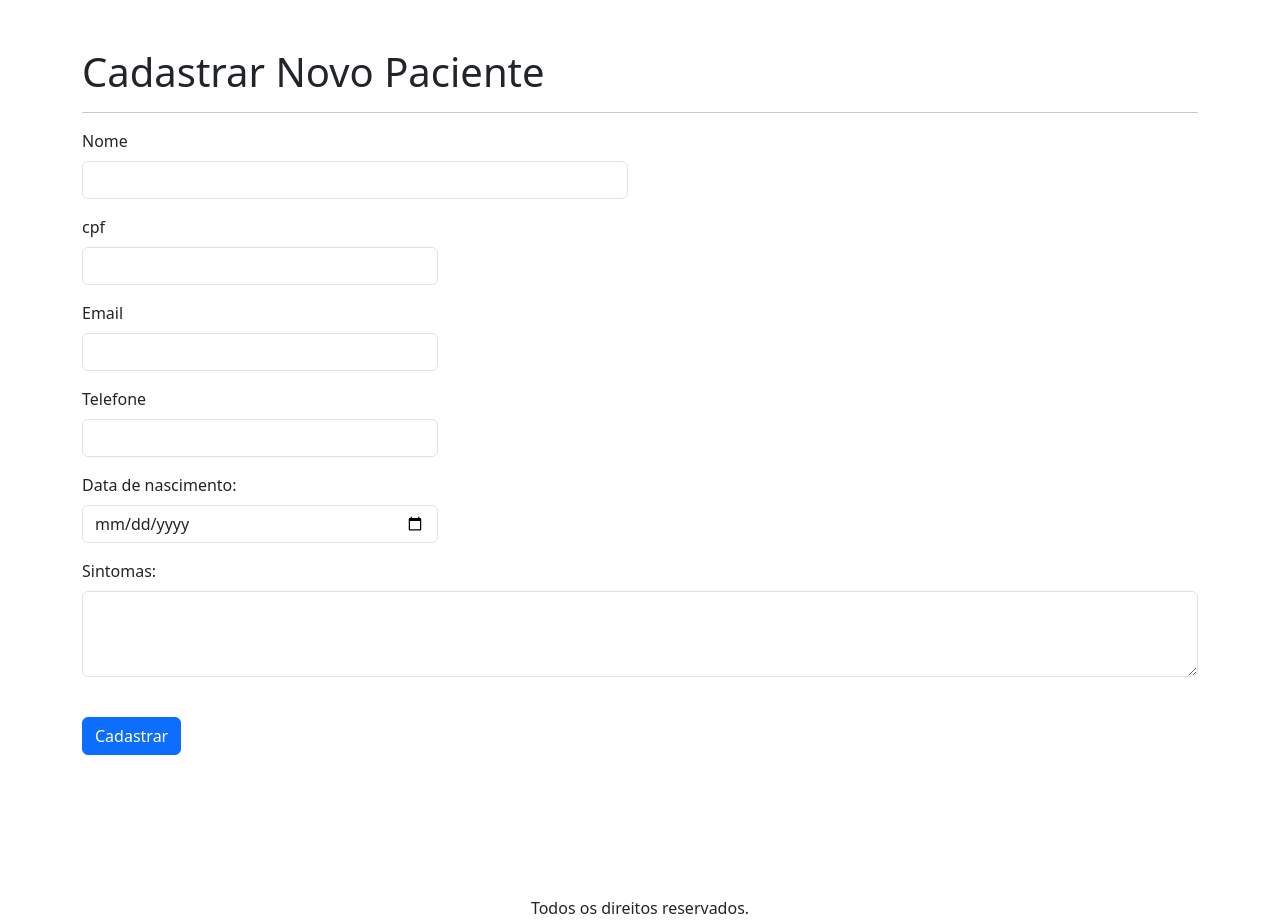
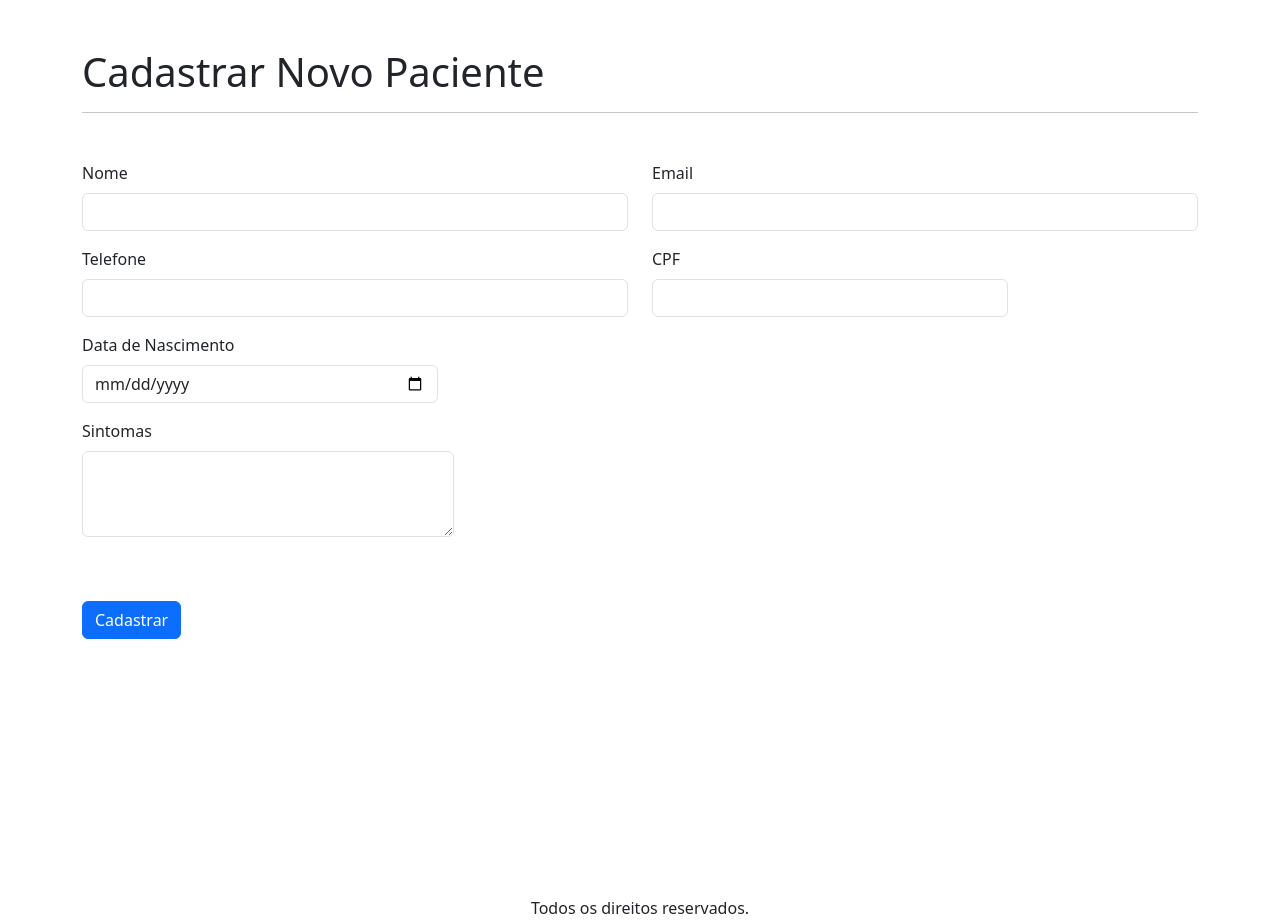
Before and after one commit to alrizetesilva36-droid/Sistema-django-noturno, a Django app: page /novoPaciente/ in a window 1280 px wide. Shown: the part 56-976 px from the top of the page. Run offline with Django 5.2, Linux system fonts and the light colour scheme; a user stored in the database is signed in.

Commit message:
08/10/2026

```diff
--- /dev/null
+++ b/apps/crud/forms.py
@@ -0,0 +1,62 @@
+from django import forms
+from .models import Paciente
+
+
+class PacienteForm(forms.ModelForm):
+    class Meta:
+        model = Paciente
+        fields = ['nome','cpf','email','telefone','data_nascimento','sintomas']
+        widgets = {
+            'nome':forms.TextInput(
+                attrs={
+                 'class':"form-control",
+                 'id':"nome",
+                 'required':True,
+                },
+            ),
+            'cpf':forms.TextInput(
+                attrs={
+                'class':"form-control",
+                'id':"cpf",
+                'required':True,
+                },
+            ),
+            'email':forms.EmailInput(
+                attrs={
+                'class':"form-control",
+                'id':"email",
+                'required':True,
+                },
+            ),
+            'telefone':forms.TelInput(
+                attrs={
+                'class':"form-control",
+                'id':"telefone",
+                'required':True,
+                },
+            ),
+            'data_nascimento':forms.DateInput(
+                format='%Y-%m-%d',
+                attrs={
+                'type':"date",
+                'class':"form-control",
+                'id':"data_nascimento",
+                'required':True,
+                },
+            ),
+            'sintomas':forms.Textarea(
+                attrs={
+                'class':"form-control",
+                'id':"sintomas",
+                'rows':3,
+                },
+            ),
+        }
+        error_messages = {
+            'email':{
+                'unique':"E-mail já cadastrado.",
+            },
+            'cpf':{
+                'unique': "CPF já cadastrado.",
+            },
+        }
--- /dev/null
+++ b/apps/crud/templates/includes/form.html
@@ -0,0 +1,33 @@
+<div class="row mt-5">
+    <div class="col-12 col-md-6 mb-3">
+        <label for="{{ form.nome.id_for_label }}" class="form-label">Nome</label>
+        {{ form.nome }}
+    </div>
+    <div class="col-12 col-md-6 mb-3">
+        <label for="{{ form.email.id_for_label }}" class="form-label">Email</label>
+            {{ form.email }}
+            {% for erro in form.email.erros %}
+            <div class="form-text">{{ erro }}</div>
+            {% endfor %}
+    </div>
+     <div class="col-12 col-md-6 mb-3">
+        <label for="{{ form.telefone.id_for_label }}" class="form-label">Telefone</label>
+          {{ form.telefone }}
+     </div>
+     <div class="col-12 col-md-6 col-lg-4 mb-3">
+        <label for="{{ form.cpf.id_for_label }}" class="form-label">CPF</label>
+            {{ form.cpf }}
+            {% for erro in form.cpf.erros %}
+            <div class="form-text">{{ erro }}</div>
+            {% endfor %}
+     </div>
+     <div class="col-12 col-md-6 col-lg-4 mb-3">
+        <label for="{{ form.data_nascimento.id_for_label }}" class="form-label">Data de Nascimento</label>
+          {{ form.data_nascimento }}
+     </div>
+     <div>
+        <div class="col-12 col-md-6 col-lg-4 mb-3">
+            <label for="{{ form.sintomas.id_for_label }}" class="form-label">Sintomas</label>
+          {{ form.sintomas }}
+        </div>
+    </div>
--- a/apps/crud/templates/index.html
+++ b/apps/crud/templates/index.html
@@ -16,13 +16,13 @@
                     {{ paciente.email }} |
                     {{ paciente.telefone }} |
                     {{ paciente.data_nascimento|date:"d/m/Y" }} |
-              <a href="{% url 'alterar_paciente' paciente.codigo_paciente %}">Alterar</a>
+                    <a href="{% url 'alterar_paciente' paciente.codigo_paciente %}">Alterar</a> |
                     <a href="{% url 'excluir_paciente' paciente.codigo_paciente %}">Excluir</a>
                     <ul>
                         <li>
                             {{ paciente.sintomas }}
                         </li>
-
+                    </ul>
                 </li>
             {% empty %}
                 <li>Nenhum paciente cadastrado.</li>
--- a/apps/crud/templates/novo-paciente.html
+++ b/apps/crud/templates/novo-paciente.html
@@ -1,56 +1,19 @@
 {% extends 'base-crud.html' %}
+{% load static %}
 {% block title %}Novo Paciente{% endblock %}
-{% load static %}
 {% block content %}
 <h1 class="mt-5">
     Cadastrar Novo Paciente
 </h1>
 <hr>
-{% if error %}<p>{{error}}</p>{% endif%}
+{% if error %}<p>{{ error }}</p>{% endif %}
 <form action="{% url 'novo_paciente' %}" method="POST">
     {% csrf_token %}
-    <div class="row">
-        <div class="col-12 com-md-8 col-lg-6 mb-3">
-            <label for="paciente" class="form-label">Nome</label>
-            <input type="text" class="form-control" id="nome" name="nome" required>
-        </div>
+    {% include 'includes/form.html' %}
+    <div class="d-flex justify-content-start mt-5 mb-5">
+        <button type="submit" class="btn btn-primary">Cadastrar</button>
     </div>
-    <div class="row">
-        <div class="col-12 col-md-6 col-lg-4 mb-3">
-            <label for="cpf" class="form-label">cpf</label>
-            <input type="cpf" class="form-control" id="cpf" name="cpf" required>
-        </div>
-    </div>
-    <div class="row">
-        <div class="col-12 col-md-6 col-lg-4 mb-3">
-            <label for="email" class="form-label">Email</label>
-            <input type="email" class="form-control" id="email" name="email" required>
-        </div>
-    </div>
-    <div class="row">
-        <div class="col-12 col-md-6 col-lg-4 mb-3">
-            <label for="telefone" class="form-label">Telefone</label>
-            <input type="telefone" class="form-control" id="telefone" name="telefone" required>
-        </div>
-    </div>
-    <div class="row">
-        <div class="col-12 col-md-6 col-lg-4 mb-3">
-            <label for="data_nascimento" class="form-label">
-                Data de nascimento:
-            </label>
-            <input type="date" class="form-control" id="data_nascimento" name="data_nascimento" required>
-        </div>
-        <div class="col-12 mb-3">
-            <label for="sintomas" class="form-label">
-                Sintomas:
-            </label>
-            <textarea class="form-control" rows="3" name="sintomas" id="sintomas"></textarea>
-        </div>
-    </div>
-    <div class="row">
-        <div class="mt-4">
-            <button type="submit" class="btn btn-primary">Cadastrar</button>
-        </div>
 </form>
+
 <script src="{% static 'js/script.js' %}"></script>
 {% endblock %}
--- a/apps/crud/views.py
+++ b/apps/crud/views.py
@@ -1,6 +1,7 @@
 from django.contrib.auth.decorators import login_required
 from django.shortcuts import render, redirect
 from .models import Paciente
+from .forms import PacienteForm
 
 # Create your views here.
 @login_required
@@ -11,22 +12,13 @@ def index(request):
 @login_required
 def novo_paciente(request):
     if request.method == 'POST':
-        nome = request.POST.get('nome')
-        cpf = request.POST.get('cpf')
-        email = request.POST.get('email')
-        telefone = request.POST.get('telefone')
-        data_nascimento = request.POST.get('data_nascimento')
-        sintomas = request.POST.get(sintomas)
-        Paciente.objects.create(
-            nome=nome,
-            cpf=cpf,
-            email=email,
-            telefone=telefone,
-            data_nascimento=data_nascimento,
-            sintomas=sintomas
-        )
+       form = PacienteForm(request.POST)
+       if form.is_valid():
+        form.save()
         return redirect('index')
-    return render(request, 'novo-paciente.html')
+    else:
+        form = PacienteForm()
+    return render(request, 'novo-paciente.html',{'form':form})
 
 @login_required
 def novo_paciente_sucesso(request):
@@ -36,18 +28,20 @@ def novo_paciente_sucesso(request):
 def alterar_paciente(request,codigo_paciente):
     paciente = Paciente.objects.get(codigo_paciente=codigo_paciente)
     if request.method == 'POST':
-        paciente.nome =request.POST.get('nome')
-        paciente.cpf =request.POST.get('cpf')
-        paciente.email =request.POST.get('email')
-        paciente.telefone =request.POST.get('telefone')
-        paciente.data_nascimento =request.POST.get('data_nascimento')
-        paciente.sintomas =request.POST.get('sintomas')
-        paciente.save()
-        return redirect('index')
-    return render(request, "alterar_dados.html", {'paciente' :paciente})
+        form = PacienteForm(request.POST, instance=paciente)
+        if form.is_valid():
+            form.save()
+            return redirect('index')
+    else:
+        form = PacienteForm(instance=paciente)
+    return render(request, 'alterar_dados.html',{
+        'form':form,
+        'paciente':paciente,
+      })
+
 
 @login_required
-def excluir_paciente(request, codigo_paciente):
+def excluir_paciente(request,codigo_paciente):
     paciente = Paciente.objects.get(codigo_paciente=codigo_paciente)
     paciente.delete()
     return redirect('index')
```
Also changed, not shown: apps/crud/templates/alterar_dados.html (+6 -37 lines), db_sistema_django.db. Lines whose indentation alone changed are shown as unchanged.
